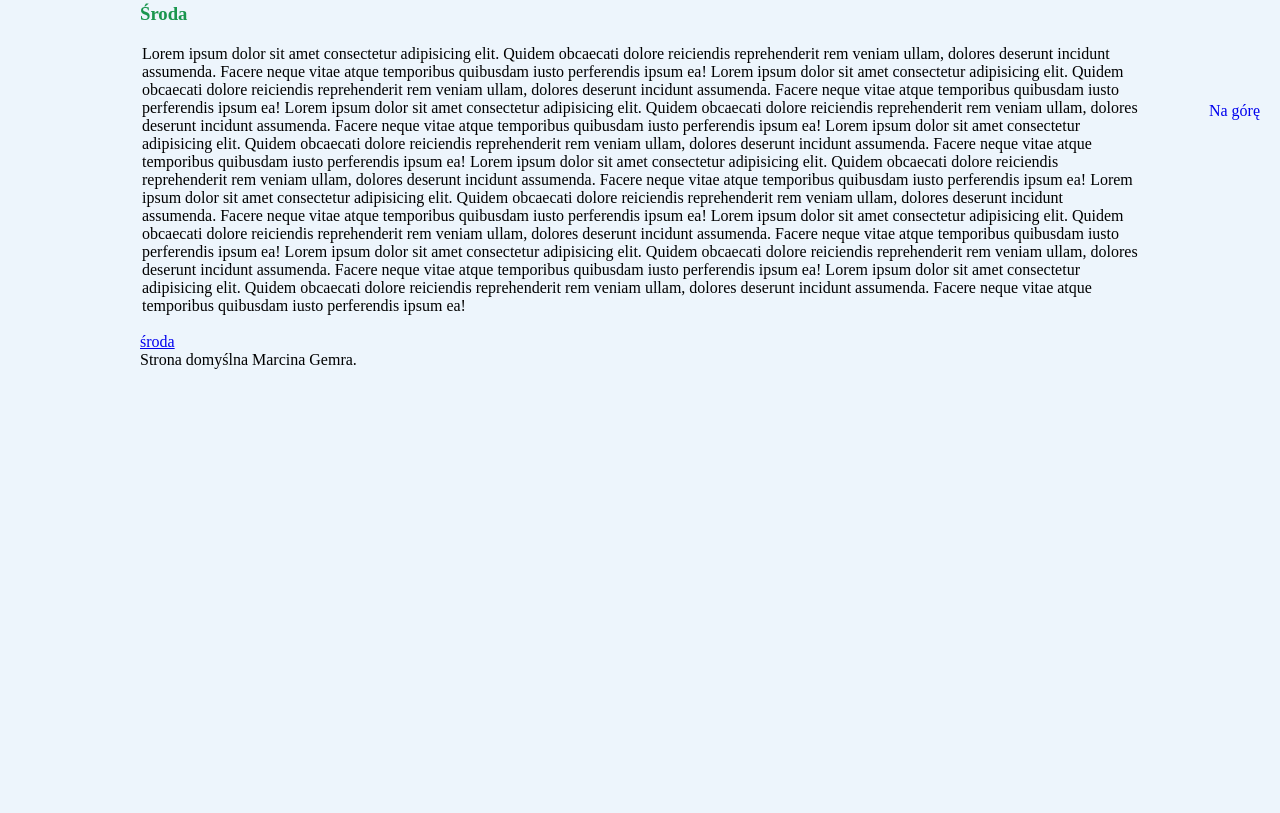
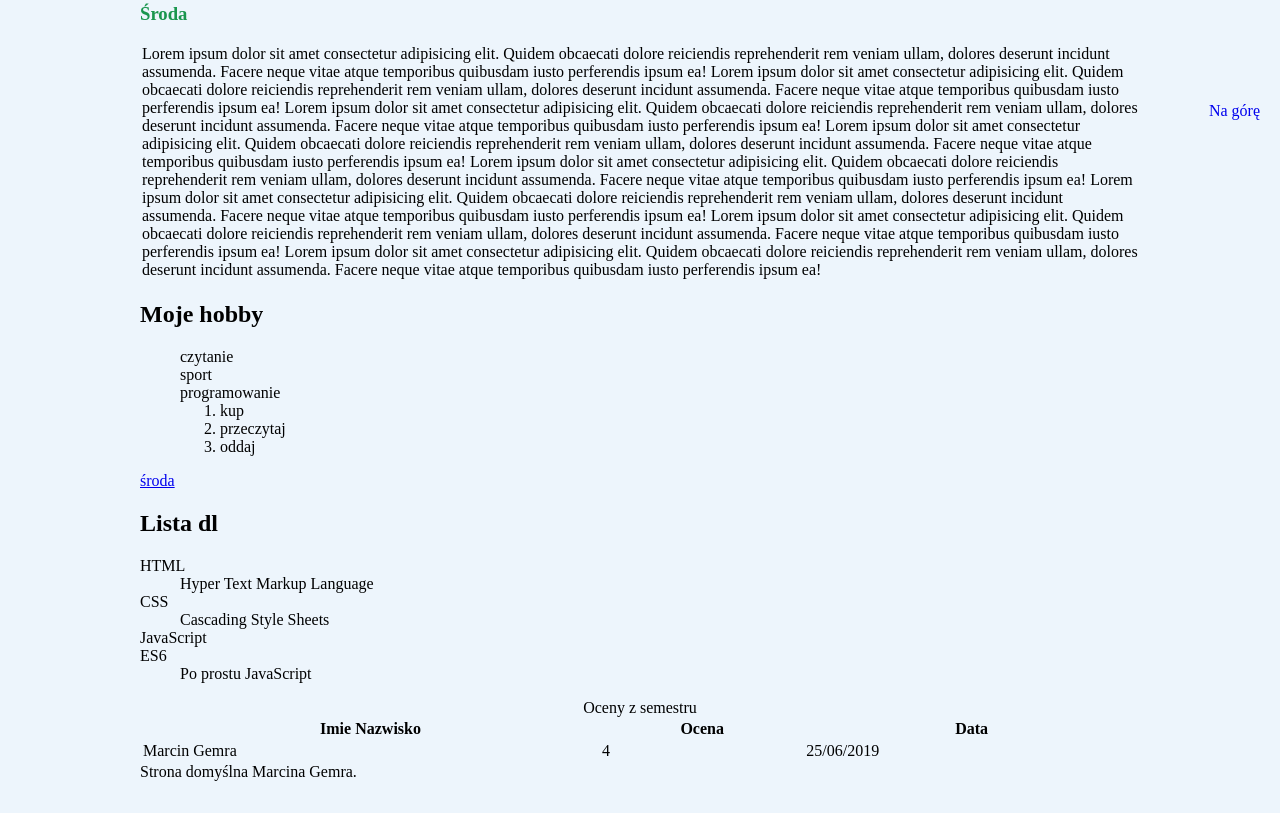
Before and after one commit to skub77/homepage, a plain HTML site: page index.html in a window 1280 px wide. Shown: the part 670-1483 px from the top of the page. Before the commit the page ends 1071 px from the top, so only its background shows below. Drawn offline with Linux system fonts and the light colour scheme.

Commit message:
new html feat

```diff
--- a/index.html
+++ b/index.html
@@ -11,9 +11,15 @@
 
 <body>
 
-    <header class="navigation">
-        <a href="index.html">Strona główna</a>
-        <a href="podstrona.html">Podstrona</a>
+    <header class="site-header">
+        <nav class="navigation">
+            <ul class="navigation__list">
+                <li class="navigation__item"><a href="index.html">Strona główna</a></li>
+                <li class="navigation__item"><a href="podstrona.html">Podstrona</a></li>
+            </ul>
+        </nav>
+
+
 
 
     </header>
@@ -50,7 +56,7 @@
             <section class="day">
                 <h3 class="day__header">
                     Poniedziałek
-                </h3 >
+                </h3>
                 <p class="day__paragraph">
                     Lorem ipsum dolor sit amet consectetur adipisicing elit. Quidem obcaecati dolore reiciendis
                     reprehenderit rem veniam ullam, dolores deserunt incidunt assumenda. Facere neque vitae atque
@@ -66,9 +72,9 @@
             </section>
 
             <section class="day">
-                <h3 class="day__header">
+                <h3 class="day__header day__header--tuesday">
                     Wtorek
-                </h3 >
+                </h3>
                 <p class="day__paragraph">
                     Lorem ipsum dolor sit amet consectetur adipisicing elit. Quidem obcaecati dolore reiciendis
                     reprehenderit rem veniam ullam, dolores deserunt incidunt assumenda. Facere neque vitae atque
@@ -121,12 +127,58 @@
                     Lorem ipsum dolor sit amet consectetur adipisicing elit. Quidem obcaecati dolore reiciendis
                     reprehenderit rem veniam ullam, dolores deserunt incidunt assumenda. Facere neque vitae atque
                     temporibus quibusdam iusto perferendis ipsum ea!
-                    Lorem ipsum dolor sit amet consectetur adipisicing elit. Quidem obcaecati dolore reiciendis
-                    reprehenderit rem veniam ullam, dolores deserunt incidunt assumenda. Facere neque vitae atque
-                    temporibus quibusdam iusto perferendis ipsum ea!
+                    <section class="hobby">
+                        <h2 class="hobby_header">Moje hobby</h2>
+                        <ul class="hobby__list">
+                            <li>czytanie</li>
+                            <li>sport</li>
+                            <li>programowanie</li>
+                            <li>
+                                <ol>
+                                    <li>kup</li>
+                                    <li>przeczytaj</li>
+                                    <li>oddaj</li>
+                                </ol>
+                            </li>
+                        </ul>
+                    </section>
                 </p>
                 <a class="day__link" href="sroda.html">środa</a>
             </section>
+        </section>
+
+        <section class="dl">
+            <h2>Lista dl</h2>
+
+            <dl>
+                <dt>HTML</dt>
+                <dd>Hyper Text Markup Language</dd>
+                <dt>CSS</dt>
+                <dd>Cascading Style Sheets</dd>
+                <dt>JavaScript</dt>
+                <dt>ES6</dt>
+                <dd>Po prostu JavaScript</dd>
+            </dl>
+        </section>
+
+        <section>
+            <table class="table">
+                <caption>Oceny z semestru</caption>
+                <thead>
+                    <tr>
+                        <th>Imie Nazwisko</th>
+                        <th>Ocena</th>
+                        <th>Data</th>
+                    </tr>
+                </thead>
+                <tbody>
+                    <tr>
+                        <td>Marcin Gemra</td>
+                        <td>4</td>
+                        <td>25/06/2019</td>
+                    </tr>
+                </tbody>
+            </table>
         </section>
 
 
--- a/style.css
+++ b/style.css
@@ -38,10 +38,21 @@ padding: 2px;
     color: #1A964E;
 }
 
+.day__header--tuesday{
+    color: darkblue;
+}
 .header {
     color: #272D2D;
     padding-top: 50px;
 
+ }
+
+ .hobby{
+
+ }
+
+ .hobby__list{
+     list-style: none;
  }
 
  .main {
@@ -53,6 +64,24 @@ padding: 2px;
 }
 
 .navigation{
+
+
+}
+
+.navigation__list{
+
+    list-style: none;
+    padding: 0;
+
+}
+
+.navigation__item{
+
+   display: inline;
+
+}
+
+.site-header{
     width: 100%;
     position:fixed;
     top: 0;
@@ -64,6 +93,9 @@ padding: 2px;
     z-index: 2;
 }
 
+.table{
+    width: 100%;
+}
 .footer__top{
     position: fixed;
     bottom: 10px;
```
